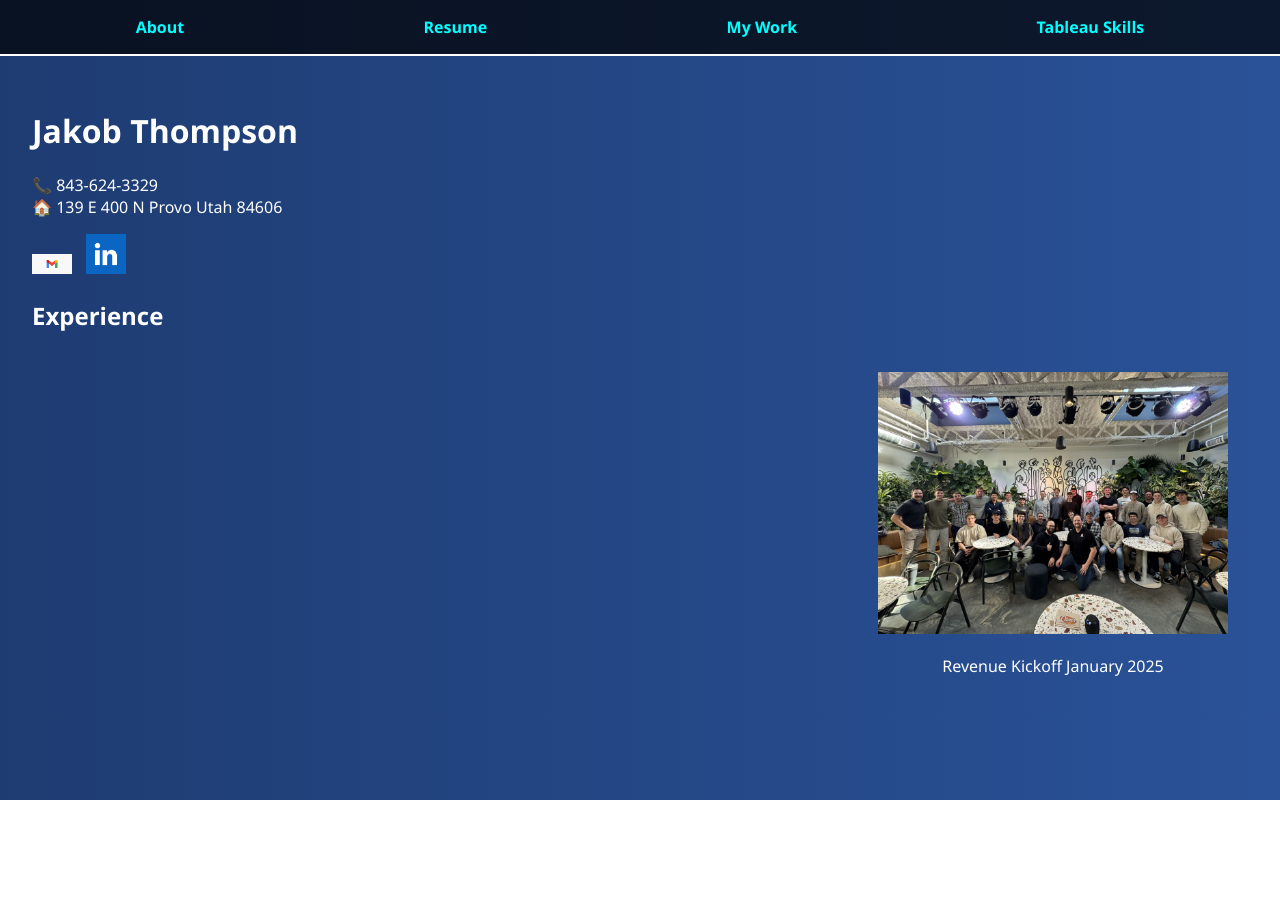
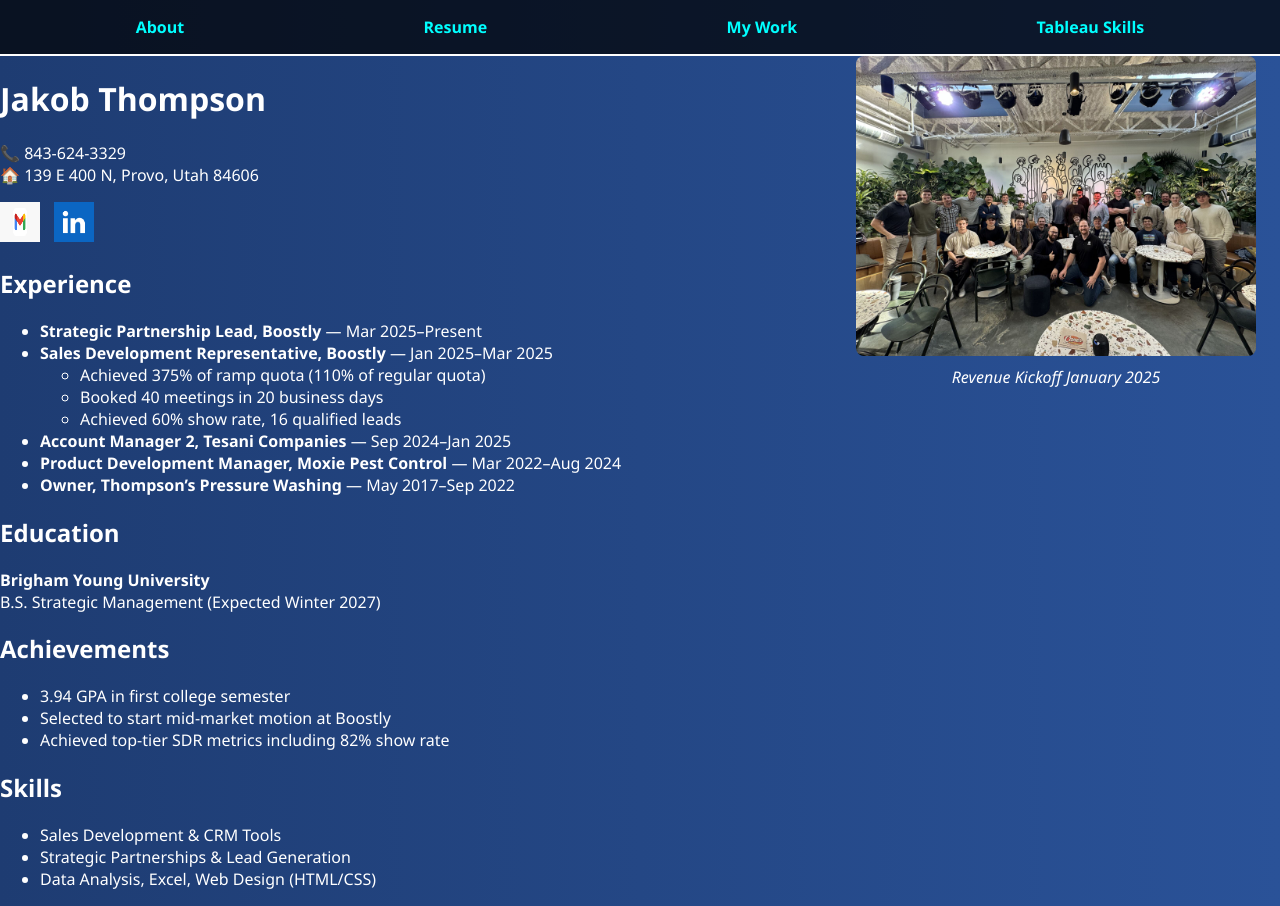
Before and after one commit to Jakobthompson15/IS201Project, a plain HTML site: page resume.html in a window 1280 px wide. Before the commit the page ends 800 px from the top, so only its background shows below. Drawn offline with Linux system fonts and the light colour scheme.

Commit message:
Update resume.html

```diff
--- a/resume.html
+++ b/resume.html
@@ -1,8 +1,41 @@
 <!DOCTYPE html>
-<html>
+<html lang="en">
 <head>
+  <meta charset="UTF-8">
   <title>Resume - Jakob Thompson</title>
   <link rel="stylesheet" href="styles.css">
+  <style>
+    .resume-container {
+      display: flex;
+      justify-content: space-between;
+      align-items: flex-start;
+    }
+    .resume-content {
+      width: 60%;
+    }
+    .resume-photo {
+      width: 35%;
+      text-align: center;
+    }
+    .resume-photo img {
+      width: 100%;
+      max-width: 400px;
+      height: auto;
+      border-radius: 8px;
+    }
+    .icon-row {
+      margin-top: 10px;
+    }
+    .icon-row img {
+      height: 40px;
+      width: 40px;
+      margin-right: 10px;
+    }
+    .caption {
+      font-style: italic;
+      margin-top: 5px;
+    }
+  </style>
 </head>
 <body>
   <nav>
@@ -12,18 +45,53 @@
     <a href="scratch.html#tableau">Tableau Skills</a>
   </nav>
 
-  <div class="container">
-    <h1>Jakob Thompson</h1>
-    <p>📞 843-624-3329<br>🏠 139 E 400 N Provo Utah 84606</p>
-    <a href="mailto:jakob@boostly.com"><img src="gmail.png" alt="Gmail" style="width:40px; margin-right:10px;"></a>
-    <a href="https://linkedin.com/in/jakobthompson"><img src="linkedin.jpg" alt="LinkedIn" style="width:40px;"></a>
+  <div class="resume-container">
+    <div class="resume-content">
+      <h1>Jakob Thompson</h1>
+      <p>📞 843-624-3329<br>🏠 139 E 400 N, Provo, Utah 84606</p>
 
-    <h2>Experience</h2>
-    <!-- Add your resume details here -->
+      <div class="icon-row">
+        <a href="mailto:jakob@boostly.com"><img src="gmail.png" alt="Gmail Icon"></a>
+        <a href="https://linkedin.com/in/jakobthompson"><img src="linkedin.jpg" alt="LinkedIn Icon"></a>
+      </div>
 
-    <div style="float: right; text-align: center; margin: 20px;">
-      <img src="RKO2025.jpeg" alt="RKO 2025" style="width:350px;">
-      <p>Revenue Kickoff January 2025</p>
+      <h2>Experience</h2>
+      <ul>
+        <li><strong>Strategic Partnership Lead, Boostly</strong> — Mar 2025–Present</li>
+        <li><strong>Sales Development Representative, Boostly</strong> — Jan 2025–Mar 2025
+          <ul>
+            <li>Achieved 375% of ramp quota (110% of regular quota)</li>
+            <li>Booked 40 meetings in 20 business days</li>
+            <li>Achieved 60% show rate, 16 qualified leads</li>
+          </ul>
+        </li>
+        <li><strong>Account Manager 2, Tesani Companies</strong> — Sep 2024–Jan 2025</li>
+        <li><strong>Product Development Manager, Moxie Pest Control</strong> — Mar 2022–Aug 2024</li>
+        <li><strong>Owner, Thompson’s Pressure Washing</strong> — May 2017–Sep 2022</li>
+      </ul>
+
+      <h2>Education</h2>
+      <p><strong>Brigham Young University</strong><br>
+      B.S. Strategic Management (Expected Winter 2027)</p>
+
+      <h2>Achievements</h2>
+      <ul>
+        <li>3.94 GPA in first college semester</li>
+        <li>Selected to start mid-market motion at Boostly</li>
+        <li>Achieved top-tier SDR metrics including 82% show rate</li>
+      </ul>
+
+      <h2>Skills</h2>
+      <ul>
+        <li>Sales Development & CRM Tools</li>
+        <li>Strategic Partnerships & Lead Generation</li>
+        <li>Data Analysis, Excel, Web Design (HTML/CSS)</li>
+      </ul>
+    </div>
+
+    <div class="resume-photo">
+      <img src="RKO2025.jpeg" alt="Revenue Kickoff 2025">
+      <div class="caption">Revenue Kickoff January 2025</div>
     </div>
   </div>
 </body>
```
